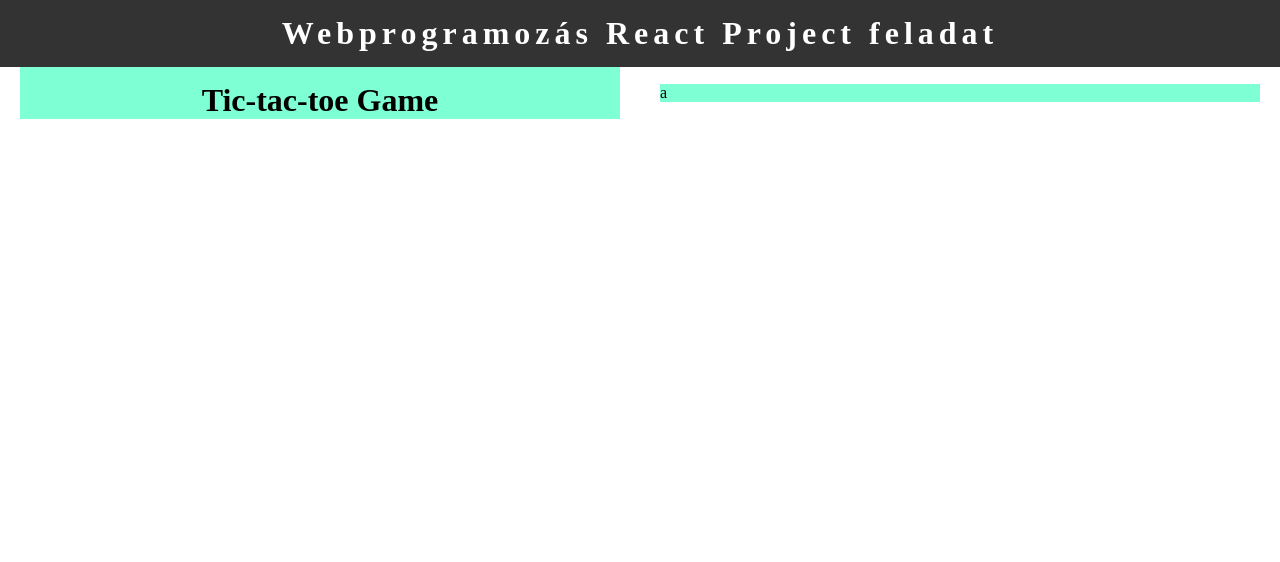
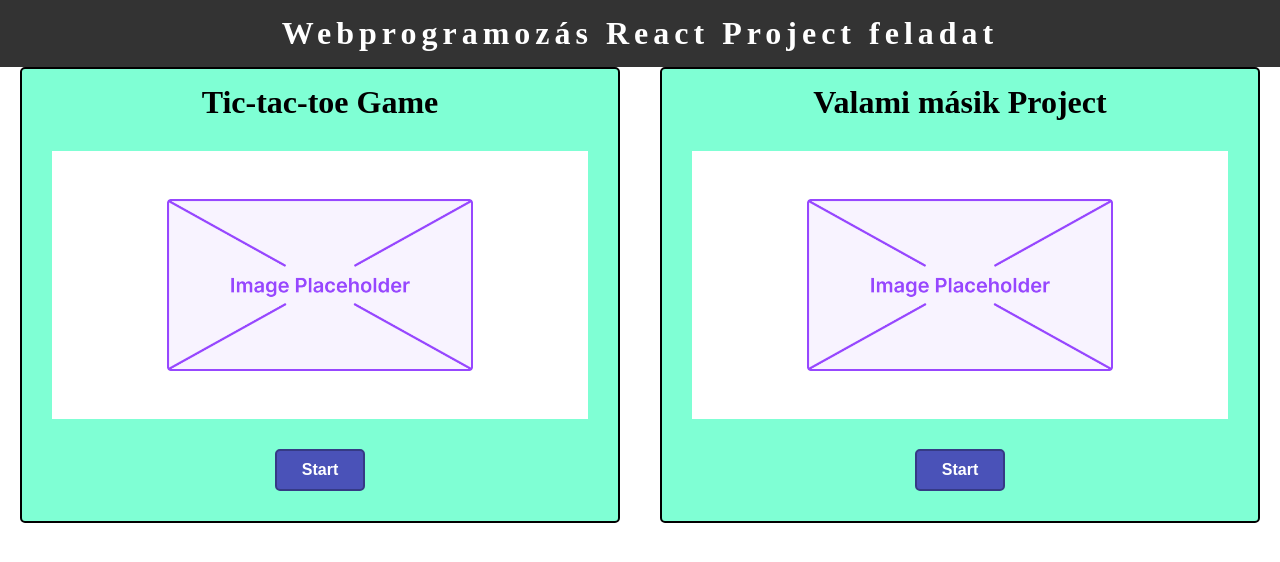
Before and after one commit to DrozsdikAdam/Web_eloadas_react, a React (Vite) app: page / in a window 1280 px wide. Shown: the top 562 px of the page. Built offline with nearby package versions, Linux system fonts and the light colour scheme.

Commit message:
készek a kártyák

```diff
--- a/src/components/App.jsx
+++ b/src/components/App.jsx
@@ -8,9 +8,18 @@ function App() {
       <div className={AppStyles.container}>
         <div className={AppStyles.card}>
           <h1 className={AppStyles.title}>Tic-tac-toe Game</h1>
-
+          <img src={Placeholder} className={AppStyles.image} alt="Tic-tac-toe" />
+          <div className={AppStyles.buttonGroup}>
+              <button>Start</button>
+          </div>
         </div>
-        <div className={AppStyles.card}>a</div>
+        <div className={AppStyles.card}>
+        <h1 className={AppStyles.title}>Valami másik Project</h1>
+          <img src={Placeholder} className={AppStyles.image} alt="" />
+          <div className={AppStyles.buttonGroup}>
+              <button>Start</button>
+          </div>
+        </div>
       </div>
     </>
   )
--- a/src/styles/App.module.css
+++ b/src/styles/App.module.css
@@ -8,19 +8,52 @@
 .card{
     position: relative;
     display: flex;
+    flex-direction: column;;
     width: 50%;
     background-color: aquamarine;
-
     margin-inline: 20px;
+    border: black solid 2px;
+    border-radius: 5px;
 }
 .title{
 
     text-align: center;
     margin: auto;
-    margin-top: 15px;
+    margin-block: 15px;
 }
 .image{
-    width: 100%;
-    height: 100%;
+    margin: auto;
+    margin-block:15px;
+    width: 90%;
+    height: 90%;
     object-fit: contain;
 }
+.buttonGroup{
+    margin: auto;
+    margin-bottom: 15px;
+    padding: 10px;
+}
+.buttonGroup button{
+    margin: 5px;
+    padding-block: 10px;
+    padding-inline: 25px;
+    border-radius: 5px;
+    border: #353a85 solid 2px;
+    background-color: #4a52b8;
+    color: white;
+    text-align: center;
+    font-weight: bold;
+    font-size: 16px;
+}
+.buttonGroup button:hover{
+    margin: 5px;
+    padding-block: 10px;
+    padding-inline: 27px;
+    border-radius: 5px;
+    border: #4a52b8 solid 2px;
+    background-color: #353a85;
+    color: white;
+    text-align: center;
+    font-weight: bold;
+    font-size: 16px;
+}
```
